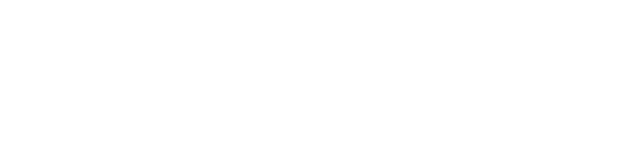
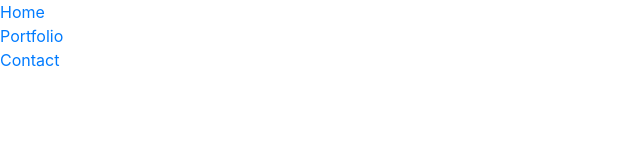
Before and after one commit to linneagear/responsive-portfolio, a plain HTML site: page index.html in a window 1280 px wide. Shown: the whole page, without its empty margins (0-640 px from the left). Drawn offline with nearby package versions, Linux system fonts and the light colour scheme.

Commit message:
Entering initial html template code, and added href links to other html docs

```diff
--- a/index.html
+++ b/index.html
@@ -2,10 +2,29 @@
 <html lang="en">
 <head>
     <meta charset="UTF-8">
+    <!--the viewport helps adjust for different devices-->
     <meta name="viewport" content="width=device-width, initial-scale=1.0">
-    <title>Document</title>
+    <title>Linnea Gear's Artwork Portfolio</title>
+    <link rel="stylesheet" href="https://stackpath.bootstrapcdn.com/bootstrap/4.4.1/css/bootstrap.min.css" integrity="sha384-Vkoo8x4CGsO3+Hhxv8T/Q5PaXtkKtu6ug5TOeNV6gBiFeWPGFN9MuhOf23Q9Ifjh" crossorigin="anonymous">
+
 </head>
 <body>
+    <div class="Container">
+          <!--Navbar needs to show on every page, have About, Portfolio, and Contact and links to all-->
+
+        <section id="home">
+            <a href="index.html">Home</a>
+        </section>
+
+        <section id="portfolio">
+            <a href="portfolio.html">Portfolio</a>
+        </section>
+
+        <section id="contact">
+            <a href="contact.html">Contact</a>
+        </section>
+
+    </div>
 
 </body>
 </html>
```
Also changed, not shown: contact.html (+13 -0 lines), portfolio.html (+12 -0 lines).
